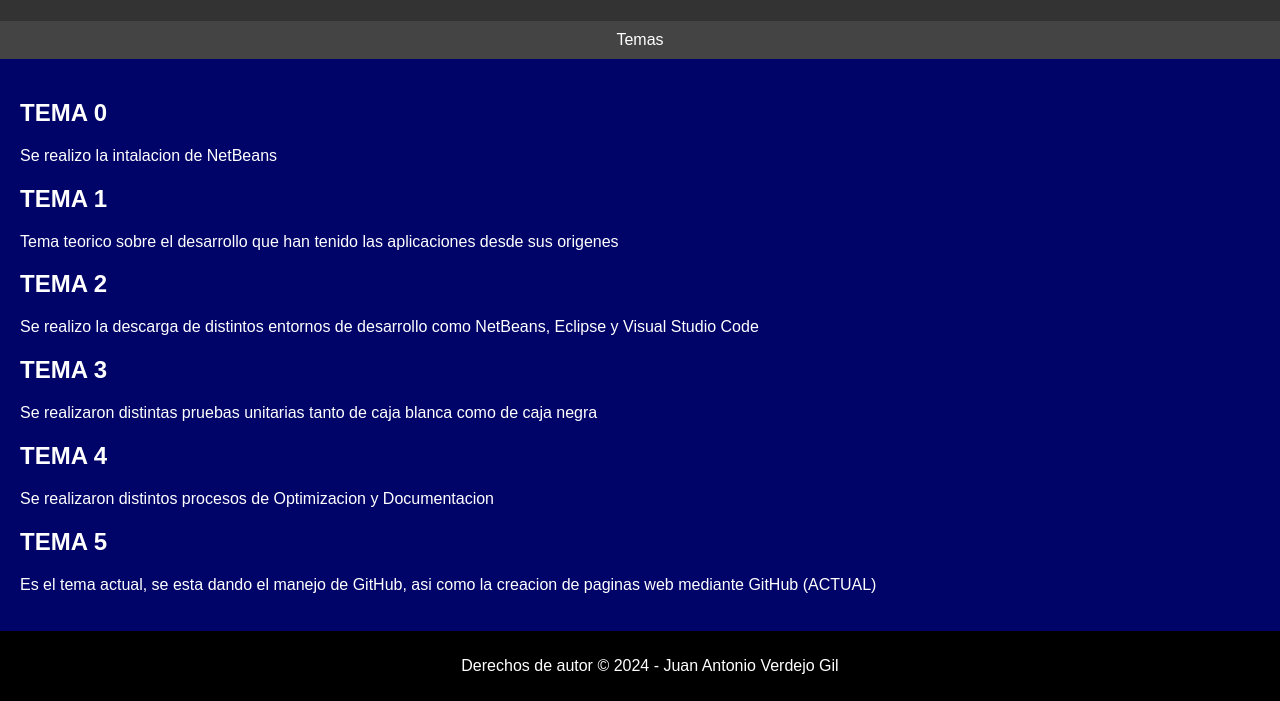
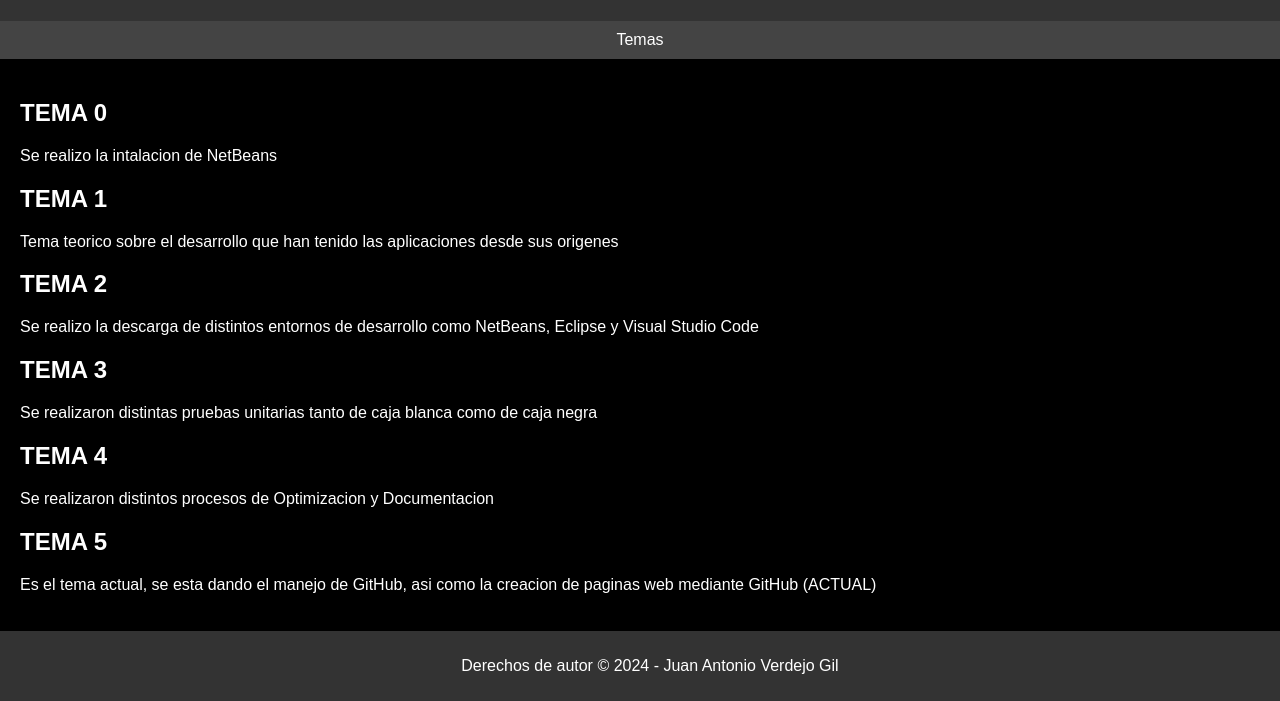
Before and after one commit to 1745169/1745169.github.io, a plain HTML site: page index.html in a window 1280 px wide. Shown: the part 99-800 px from the top of the page. Drawn offline with Linux system fonts and the light colour scheme.

Commit message:
Update index.html

```diff
--- a/index.html
+++ b/index.html
@@ -9,7 +9,7 @@
             font-family: Arial, sans-serif;
             margin: 0;
             padding: 0;
-            background-color: #000368;
+            background-color: #000000;
         }
         header {
             background-color: #333;
@@ -33,7 +33,7 @@
             color: #FFFFFF;
         }
         footer {
-            background-color: #000000;
+            background-color: #333;
             color: #fff;
             text-align: center;
             padding: 10px;
```
